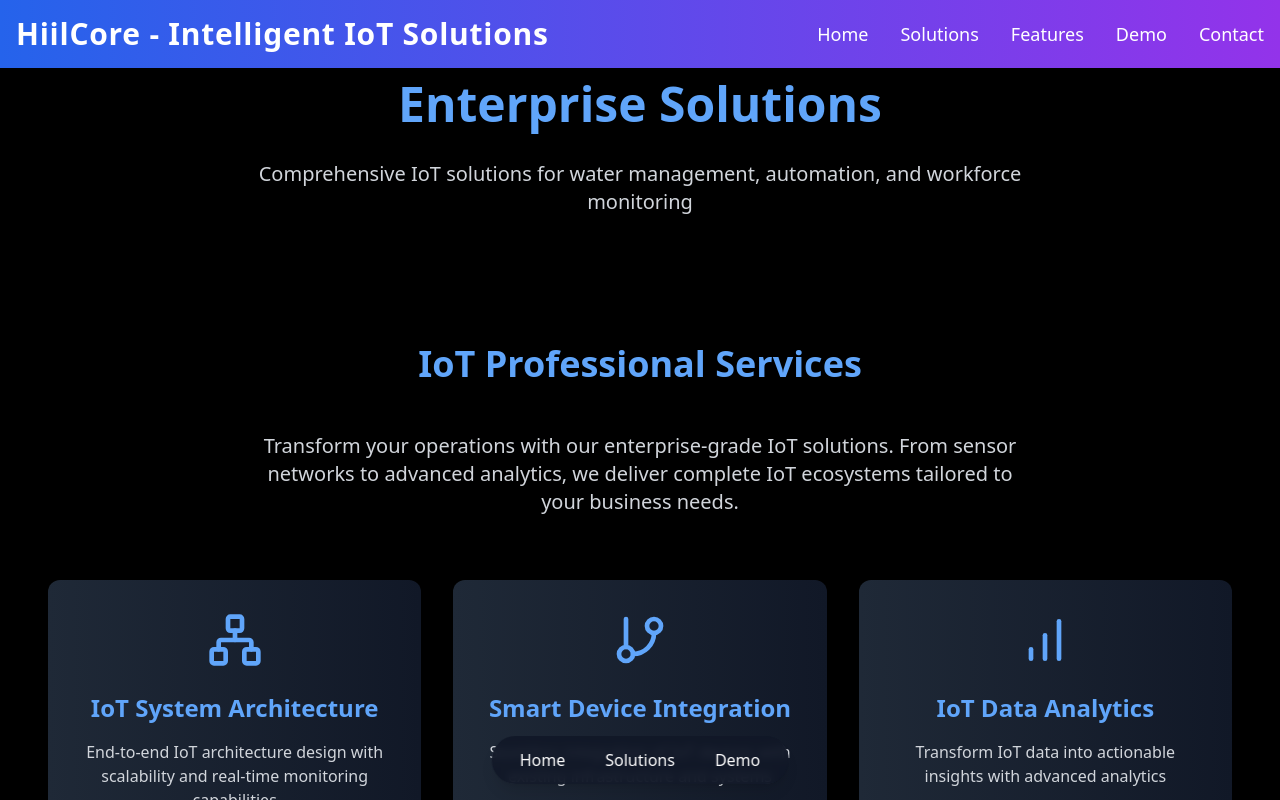
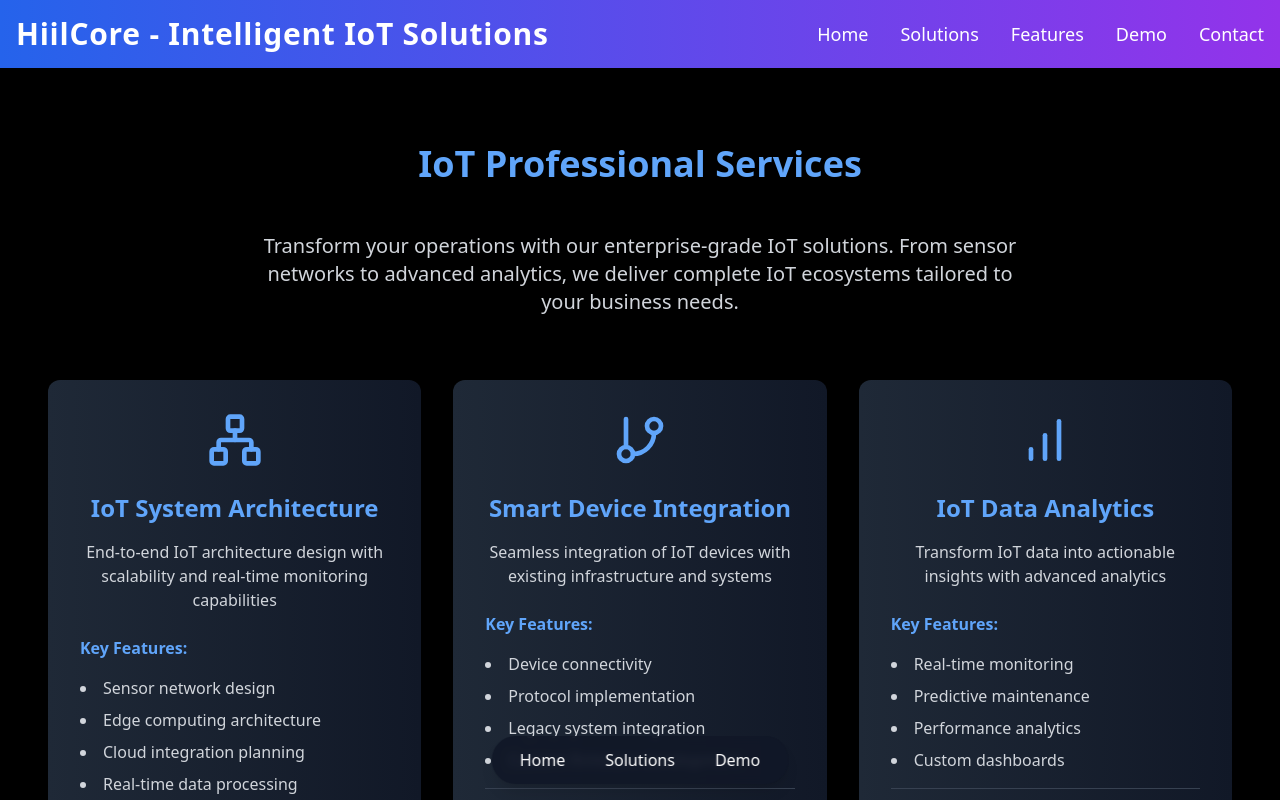
Before and after one commit to mustafasigad/iot-solutions-somalsmart, a Next.js app: page /solutions in a window 1280 px wide. Shown: the top 800 px of the page. Built offline with nearby package versions, Linux system fonts and the light colour scheme.

Commit message:
contact issue resolved

```diff
--- a/src/app/solutions/page.js
+++ b/src/app/solutions/page.js
@@ -2,7 +2,6 @@
 import Header from '../../components/layout/Header';
 import Footer from '../../components/layout/Footer';
 import ProfessionalServices from '../../components/solutions/ProfessionalServices';
-
 
 
 export default function SolutionsPage() {
@@ -12,12 +11,7 @@
       <main>
         <section className="pt-20 bg-black">
           <div className="container mx-auto px-6">
-            <h1 className="text-5xl font-bold text-center text-blue-400 mb-8">
-              Enterprise Solutions
-            </h1>
-            <p className="text-xl text-gray-300 text-center max-w-3xl mx-auto mb-16">
-              Comprehensive IoT solutions for water management, automation, and workforce monitoring
-            </p>
+
             <div className="space-y-16">
               <ProfessionalServices />
 
```
